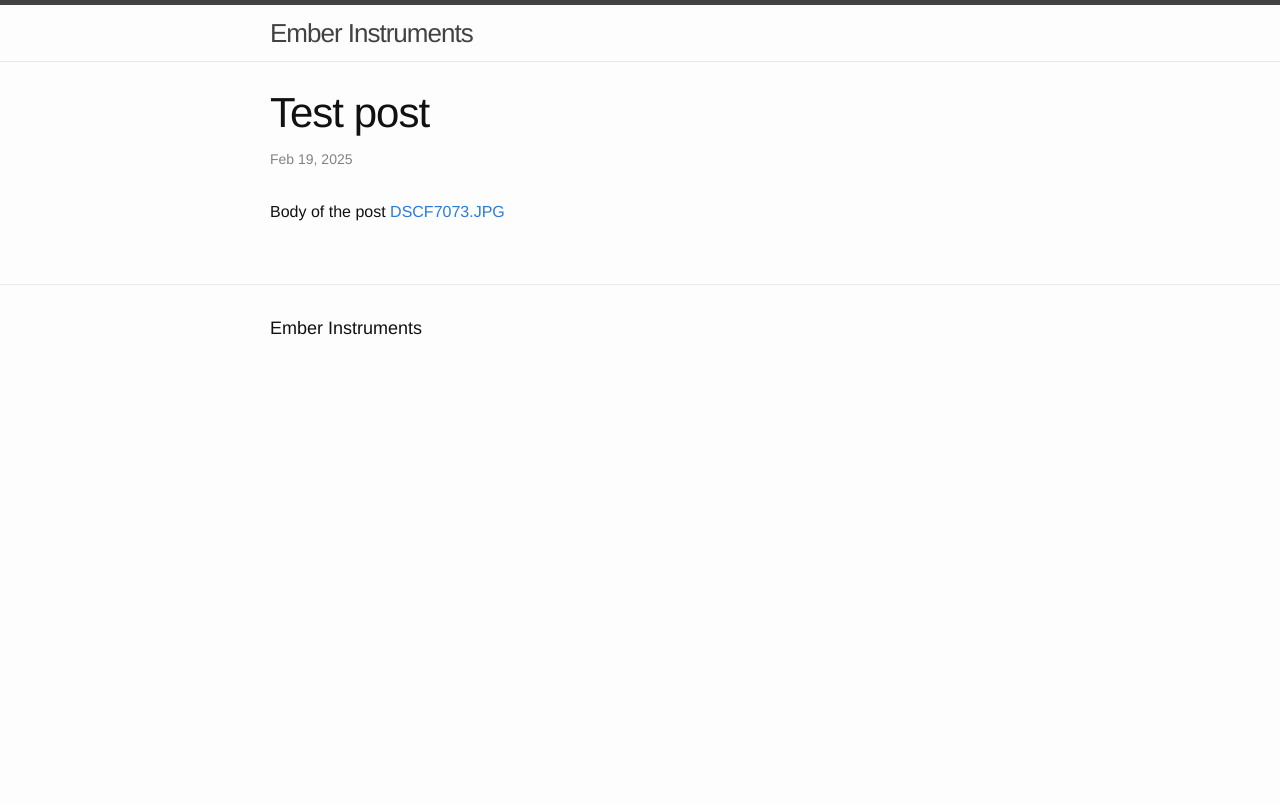
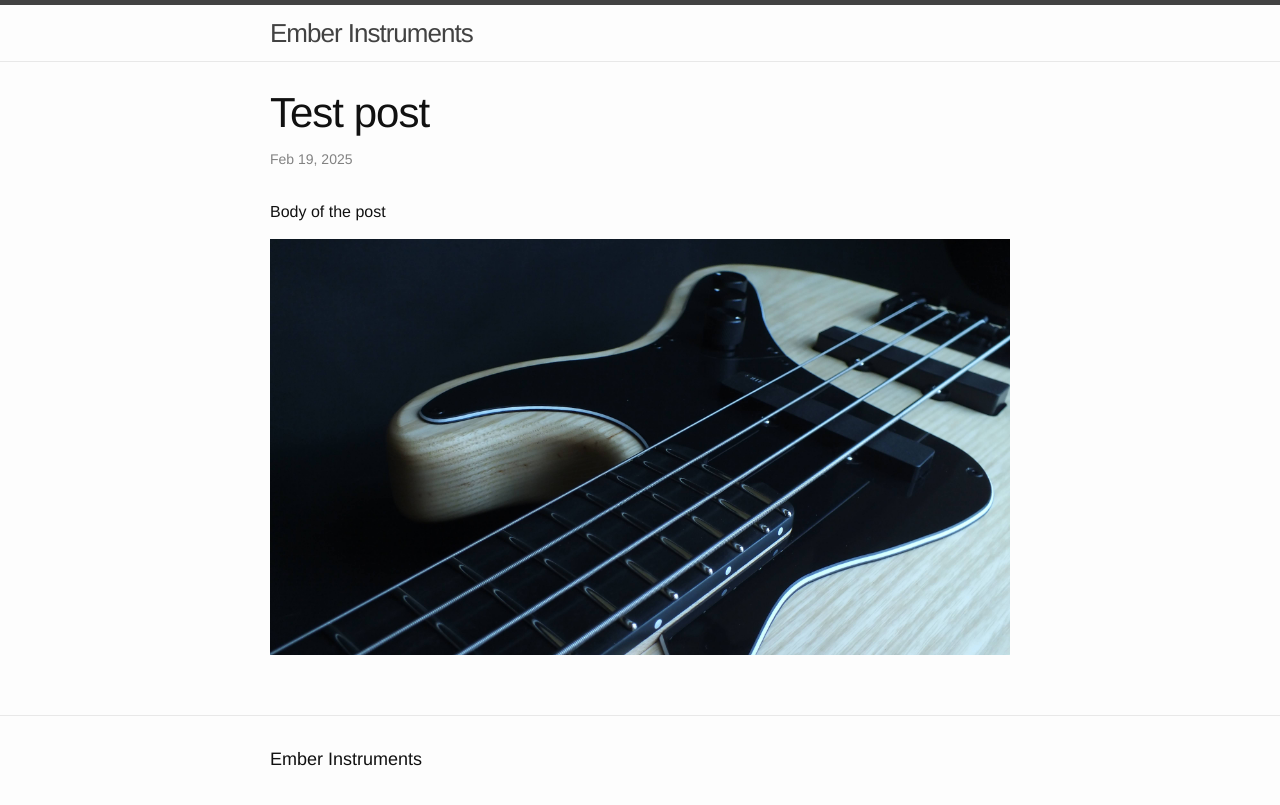
Before and after one commit to marciukasb/EmberInstruments, a Jekyll site: the page built from _posts/2025-02-19-test-post.markdown, in a window 1280 px wide. Shown: the top 805 px of the page. Built offline with Jekyll 4.4.1, drawn with Linux system fonts in a browser that asks for light colours.

Commit message:
Updated Test Post

```diff
--- a/_posts/2025-02-19-test-post.markdown
+++ b/_posts/2025-02-19-test-post.markdown
@@ -5,4 +5,5 @@ Field name:
 ---
 
 Body of the post
-[DSCF7073.JPG](http://emberinstruments.siteleaf.net/uploads/DSCF7073.JPG)
+
+![DSCF7073.JPG](/uploads/DSCF7073.JPG)
```
